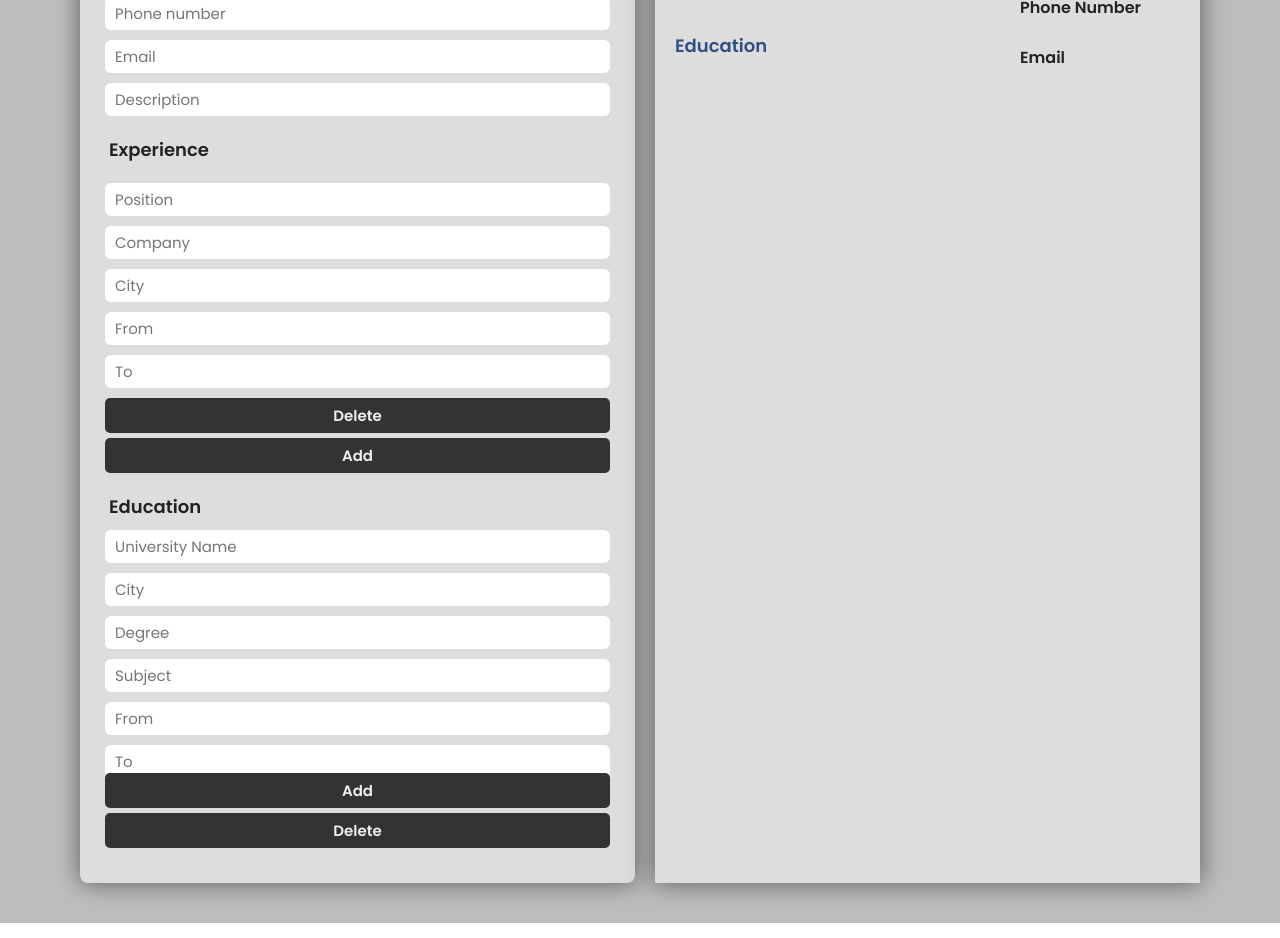
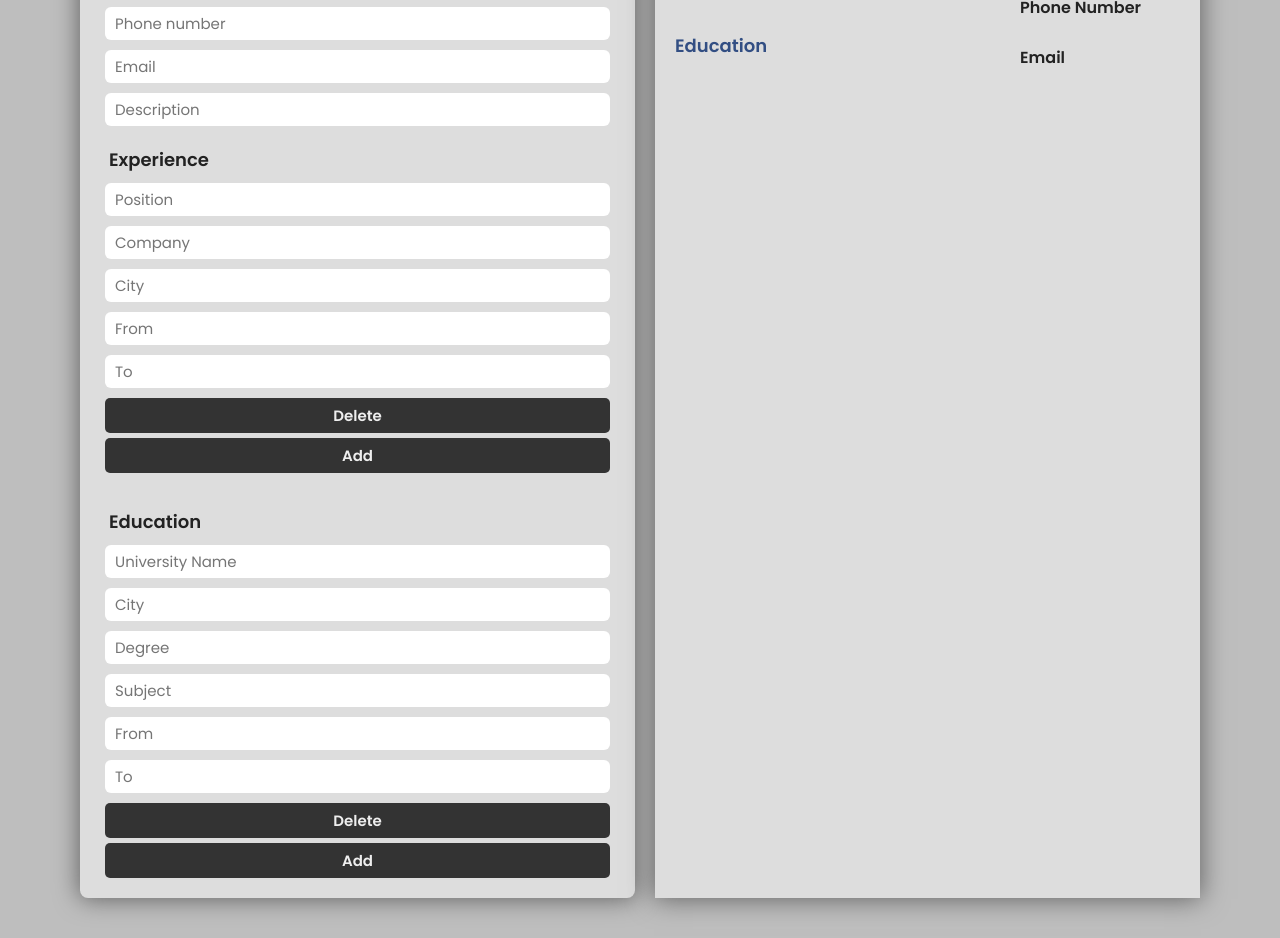
Before and after one commit to gunesozdogan/cv-application, a React (Create React App) app: page / in a window 1280 px wide. Shown: the part 380-1318 px from the top of the page. Built offline with nearby package versions, Linux system fonts and the light colour scheme.

Commit message:
Implement creating new education section on add button click

```diff
--- a/src/App.css
+++ b/src/App.css
@@ -28,7 +28,7 @@ main {
 .cv-input-section {
   flex: 1;
   background-color: #dddddd;
-  padding: 1.5rem 0.5rem;
+  padding: 2.5rem 0.5rem;
   border-radius: 0.8rem;
   box-shadow: 0px 0px 25px 1px rgb(97, 97, 97);
 }
--- a/src/App.js
+++ b/src/App.js
@@ -23,8 +23,21 @@ export default class App extends Component {
             experiences: [
                 { position: "", company: "", city: "", from: "", to: "" },
             ],
+            addedExperiences: [],
+            educations: [
+                {
+                    name: "",
+                    city: "",
+                    degree: "",
+                    subject: "",
+                    from: "",
+                    to: "",
+                },
+            ],
+            addedEducations: [],
         };
 
+        // Personal information
         this.firstNameChangeHandler = this.firstNameChangeHandler.bind(this);
         this.lastNameChangeHandler = this.lastNameChangeHandler.bind(this);
         this.titleChangeHandler = this.titleChangeHandler.bind(this);
@@ -33,6 +46,8 @@ export default class App extends Component {
         this.emailChangeHandler = this.emailChangeHandler.bind(this);
         this.descriptionChangeHandler =
             this.descriptionChangeHandler.bind(this);
+
+        // Experience section
         this.addExperienceHandler = this.addExperienceHandler.bind(this);
         this.removeExperienceHandler = this.removeExperienceHandler.bind(this);
         this.positionChangeHandler = this.positionChangeHandler.bind(this);
@@ -40,6 +55,20 @@ export default class App extends Component {
         this.cityChangeHandler = this.cityChangeHandler.bind(this);
         this.fromChangeHandler = this.fromChangeHandler.bind(this);
         this.toChangeHandler = this.toChangeHandler.bind(this);
+
+        // Education section
+        this.addEducationHandler = this.addEducationHandler.bind(this);
+        this.removeEducationHandler = this.removeEducationHandler.bind(this);
+        // this.universityNameChangeHandler =
+        //     this.universityNameChangeHandler.bind(this);
+        // this.educationCityChangeHandler =
+        //     this.educationCityChangeHandler.bind(this);
+        // this.degreeChangeHandler = this.degreeChangeHandler.bind(this);
+        // this.subjectChangeHandler = this.subjectChangeHandler.bind(this);
+        // this.educationFromChangeHandler =
+        //     this.educationFromChangeHandler.bind(this);
+        // this.educationToChangeHandler =
+        //     this.educationToChangeHandler.bind(this);
     }
 
     firstNameChangeHandler(e) {
@@ -84,6 +113,7 @@ export default class App extends Component {
         });
     }
 
+    // EXPERIENCES
     addExperienceHandler() {
         this.setState(prev => ({
             experiences: prev.experiences.concat([
@@ -167,6 +197,31 @@ export default class App extends Component {
         });
     }
 
+    // EDUCATIONS
+    addEducationHandler() {
+        this.setState(prev => ({
+            educations: prev.educations.concat([
+                {
+                    name: "",
+                    city: "",
+                    degree: "",
+                    subject: "",
+                    from: "",
+                    to: "",
+                },
+            ]),
+        }));
+    }
+
+    removeEducationHandler(e) {
+        const clickedElIndex = e.target.getAttribute("data-key");
+        this.setState(prev => ({
+            experiences: prev.experiences.filter((item, index) => {
+                console.log(index);
+                return Number(index) !== Number(clickedElIndex);
+            }),
+        }));
+    }
     render() {
         return (
             <div className="App">
@@ -196,7 +251,11 @@ export default class App extends Component {
                             fromChangeHandler={this.fromChangeHandler}
                             toChangeHandler={this.toChangeHandler}
                         />
-                        <Education />
+                        <Education
+                            educations={this.state.educations}
+                            addEducationHandler={this.addEducationHandler}
+                            removeEducationHandler={this.removeEducationHandler}
+                        />
                     </div>
                     <div className="cv-output-section">
                         <Title
--- a/src/App.scss
+++ b/src/App.scss
@@ -22,7 +22,7 @@ main {
 .cv-input-section {
     flex: 1;
     background-color: $form-bkg-color;
-    padding: 1.5rem 0.5rem;
+    padding: 2.5rem 0.5rem;
     border-radius: 0.8rem;
     box-shadow: 0px 0px 25px 1px rgb(97, 97, 97);
 }
--- a/src/components/input/Education/Education.css
+++ b/src/components/input/Education/Education.css
@@ -1,19 +1,29 @@
 .education-container {
+  margin-top: 4rem;
+  display: flex;
+  justify-content: center;
+  align-items: stretch;
+  flex-direction: column;
+  gap: 0;
+}
+
+.education-item-container {
   display: flex;
   justify-content: center;
   align-items: center;
   flex-direction: column;
   gap: 1rem;
-  padding: 2rem;
-  padding: 2rem;
+  padding: 0 2rem;
   align-items: stretch;
+  padding-bottom: 1rem;
 }
 
 .education-heading {
   font-size: 1.8rem;
   color: #222;
   font-weight: 600;
-  padding-left: 0.4rem;
+  padding-left: 2.4rem;
+  margin-bottom: 1rem;
 }
 
 .education-input {
--- a/src/components/input/Education/Education.js
+++ b/src/components/input/Education/Education.js
@@ -1,5 +1,6 @@
 import React, { Component } from "react";
 import "./Education.css";
+import EducationInputItem from "./EducationInputItem";
 
 export default class Education extends Component {
     constructor(props) {
@@ -10,42 +11,27 @@ export default class Education extends Component {
         return (
             <div className="education-container">
                 <h2 className="education-heading">Education</h2>
-                <input
-                    type="text"
-                    placeholder="University Name"
-                    className="university-name-input education-input"
-                />
-                <input
-                    type="text"
-                    placeholder="City"
-                    className="city-input education-input"
-                />
-                <input
-                    type="text"
-                    placeholder="Degree"
-                    className="degree-input education-input"
-                />
-                <input
-                    type="text"
-                    placeholder="Subject"
-                    className="subject-input education-input"
-                />
-                <input
-                    type="text"
-                    placeholder="From"
-                    className="date-from-input education-input"
-                />
-                <input
-                    type="text"
-                    placeholder="To"
-                    className="date-to-input education-input"
-                />
-                <div className="education-btn-container">
-                    <button className="education-add-btn add-btn">Add</button>
-                    <button className="education-delete-btn delete-btn">
-                        Delete
-                    </button>
-                </div>
+                {this.props.educations.map((item, index) => (
+                    <EducationInputItem
+                        key={index}
+                        index={index}
+                        name={item.name}
+                        degree={item.degree}
+                        subject={item.subject}
+                        city={item.city}
+                        from={item.from}
+                        to={item.to}
+                        removeExperienceHandler={
+                            this.props.removeExperienceHandler
+                        }
+                    />
+                ))}
+                <button
+                    onClick={this.props.addEducationHandler}
+                    className="education-add-btn add-btn"
+                >
+                    Add
+                </button>
             </div>
         );
     }
--- a/src/components/input/Education/Education.scss
+++ b/src/components/input/Education/Education.scss
@@ -1,17 +1,23 @@
 @import "../../../index.scss";
 
 .education-container {
+    margin-top: 4rem;
+    @include flexCenter(stretch, center, column, 0);
+}
+
+.education-item-container {
     @include flexCenter(center, center, column, 1rem);
-    padding: 2rem;
-    padding: 2rem;
+    padding: 0 2rem;
     align-items: stretch;
+    padding-bottom: 1rem;
 }
 
 .education-heading {
     font-size: 1.8rem;
     color: $form-header-color;
     font-weight: 600;
-    padding-left: 0.4rem;
+    padding-left: 2.4rem;
+    margin-bottom: 1rem;
 }
 
 .education-input {
--- /dev/null
+++ b/src/components/input/Education/EducationInputItem.js
@@ -0,0 +1,58 @@
+import React, { Component } from "react";
+import "./Education.css";
+
+export default class EducationInputItem extends Component {
+    constructor(props) {
+        super(props);
+    }
+
+    render() {
+        return (
+            <div
+                className="education-item-container"
+                data-key={this.props.index}
+            >
+                <input
+                    type="text"
+                    placeholder="University Name"
+                    className="university-name-input education-input"
+                    // value={this.props.name}
+                />
+                <input
+                    type="text"
+                    placeholder="City"
+                    className="city-input education-input"
+                    // value={this.props.city}
+                />
+                <input
+                    type="text"
+                    placeholder="Degree"
+                    className="degree-input education-input"
+                    // value={this.props.degree}
+                />
+                <input
+                    type="text"
+                    placeholder="Subject"
+                    className="subject-input education-input"
+                    // value={this.props.subject}
+                />
+                <input
+                    type="text"
+                    placeholder="From"
+                    className="date-from-input education-input"
+                    // value={this.props.from}
+                />
+                <input
+                    type="text"
+                    placeholder="To"
+                    className="date-to-input education-input"
+                    // value={this.props.to}
+                />
+
+                <button className="education-delete-btn delete-btn">
+                    Delete
+                </button>
+            </div>
+        );
+    }
+}
--- a/src/components/input/Experience/Experience.css
+++ b/src/components/input/Experience/Experience.css
@@ -3,7 +3,7 @@
   justify-content: center;
   align-items: stretch;
   flex-direction: column;
-  gap: 1rem;
+  gap: 0;
 }
 
 .experience-item-container {
@@ -45,7 +45,6 @@
   align-items: stretch;
   flex-direction: column;
   gap: 0.5rem;
-  padding: 0 2rem;
 }
 
 .add-btn,
@@ -66,5 +65,5 @@
 }
 
 .add-btn {
-  margin-top: -1.5rem;
+  margin: -0.5rem 2rem;
 }/*# sourceMappingURL=Experience.css.map */
--- a/src/components/input/Experience/Experience.js
+++ b/src/components/input/Experience/Experience.js
@@ -31,7 +31,7 @@ export default class Experience extends Component {
                         toChangeHandler={this.props.toChangeHandler}
                     />
                 ))}
-                <div className="experience-btn-container">
+
                 <button
                     onClick={this.props.addExperienceHandler}
                     className="experience-add-btn add-btn"
@@ -39,7 +39,6 @@ export default class Experience extends Component {
                     Add
                 </button>
             </div>
-            </div>
         );
     }
 }
--- a/src/components/input/Experience/Experience.scss
+++ b/src/components/input/Experience/Experience.scss
@@ -1,7 +1,7 @@
 @import "../../../index.scss";
 
 .experience-container {
-    @include flexCenter(stretch, center, column, 1rem);
+    @include flexCenter(stretch, center, column, 0);
 }
 
 .experience-item-container {
@@ -35,7 +35,6 @@
 
 .experience-btn-container {
     @include flexCenter(stretch, center, column, 0.5rem);
-    padding: 0 2rem;
 }
 
 .add-btn,
@@ -56,5 +55,5 @@
 }
 
 .add-btn {
-    margin-top: -1.5rem;
+    margin: -0.5rem 2rem;
 }
```
Also changed, not shown: 2 other files (tests, documents, lock files or other folders). Lines whose indentation alone changed are shown as unchanged.
